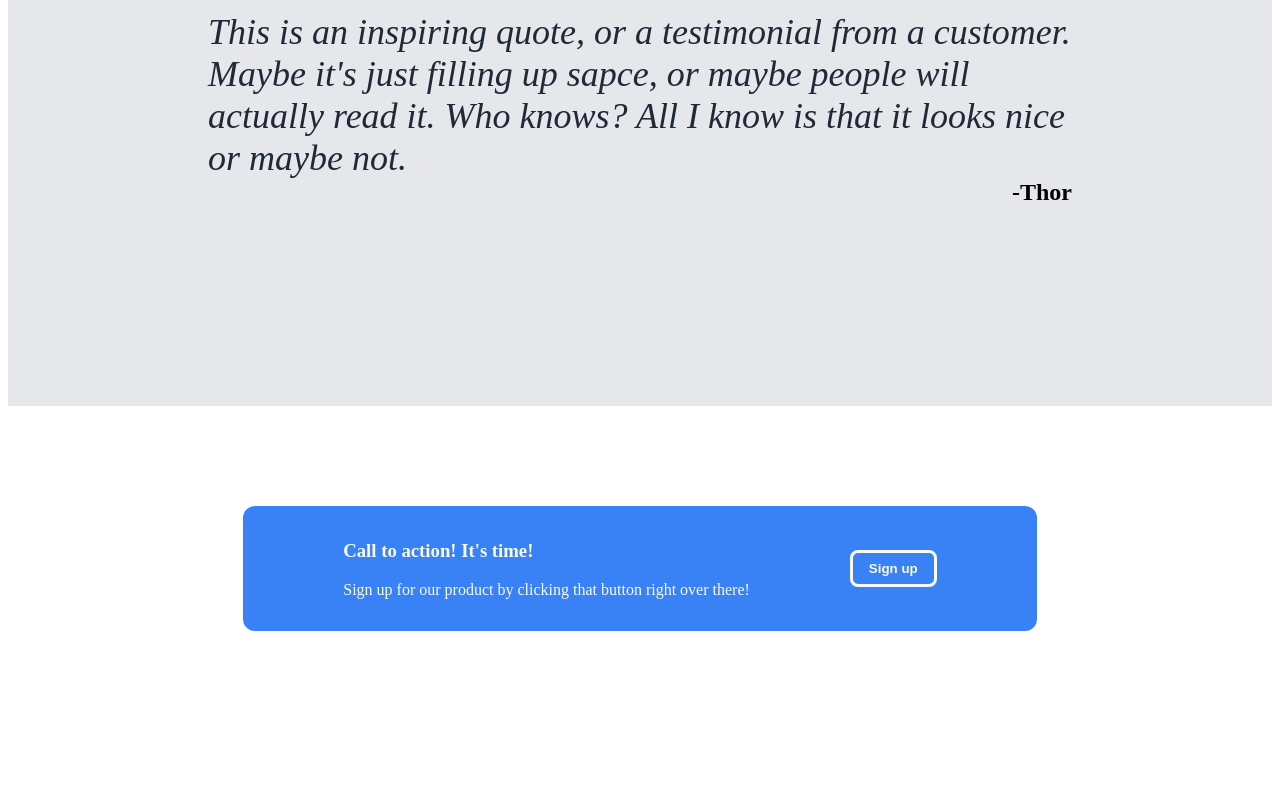
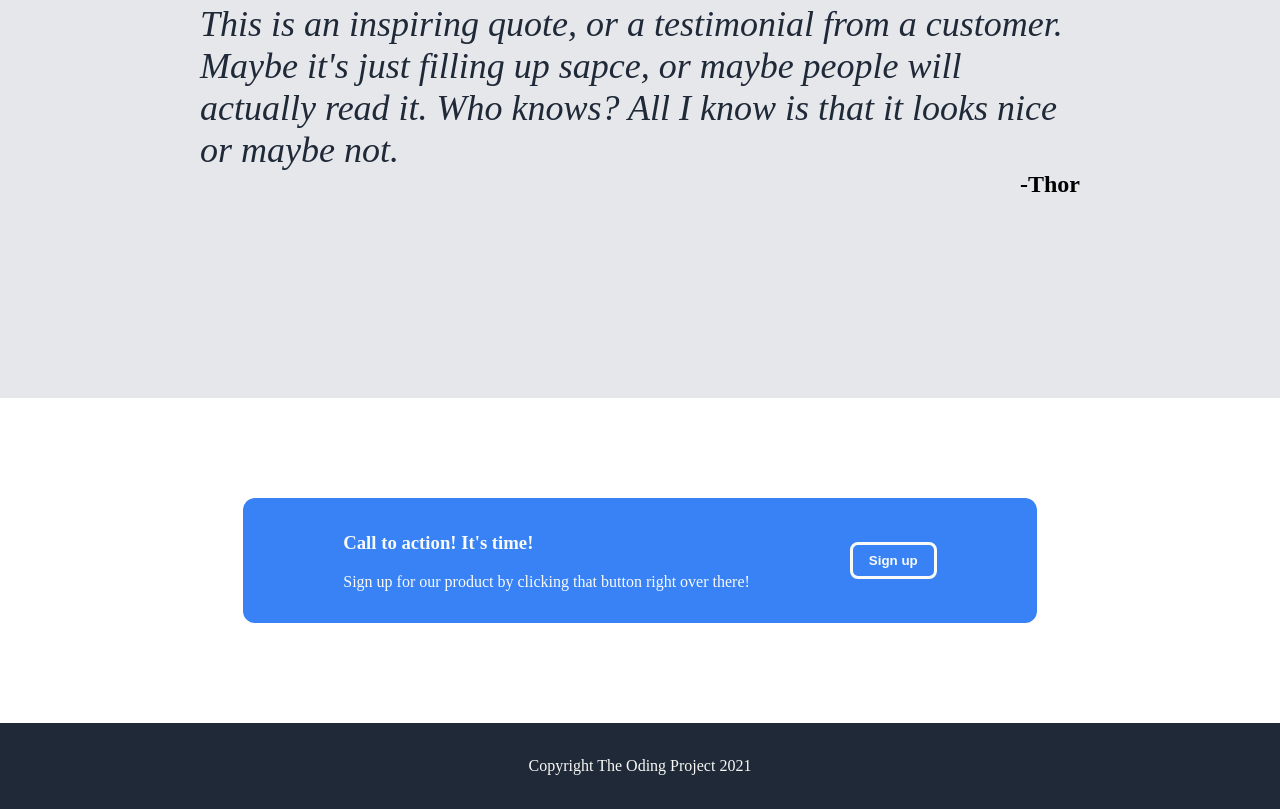
Before and after one commit to SafelS/odin-webPage, a plain HTML site: page index.html in a window 1280 px wide. Shown: the part 1271-2080 px from the top of the page. Before the commit the page ends 1910 px from the top, so only its background shows below. Drawn offline with Linux system fonts and the light colour scheme.

Commit message:
Project Finished (Footer done)

```diff
--- a/index.html
+++ b/index.html
@@ -81,5 +81,9 @@
 
     </div>
 
+    <div class="footer">
+        <p class="copyright"> Copyright The Oding Project 2021</p>
+    </div>
+
 </body>
 </html>
--- a/style.css
+++ b/style.css
@@ -1,3 +1,8 @@
+
+body {
+  margin: 0;
+  padding: 0;
+}
 
 .first-section{
     background-color:#1F2937;
@@ -158,7 +163,8 @@ a{
     display: flex;
     justify-content: center;
     align-items: center;
-    padding-top: 100px; ;
+    padding-top: 100px;
+    padding-bottom: 100px;
 
 }
 
@@ -203,3 +209,12 @@ a{
     background-color: #1f4fbf;
     transform: scale(0.97);
 }
+
+.footer{
+    display: flex;
+    justify-content: center;
+    align-items: center;
+    background-color: #1F2937;
+    color: #F9FAF8;
+    padding: 18px;
+}
```
